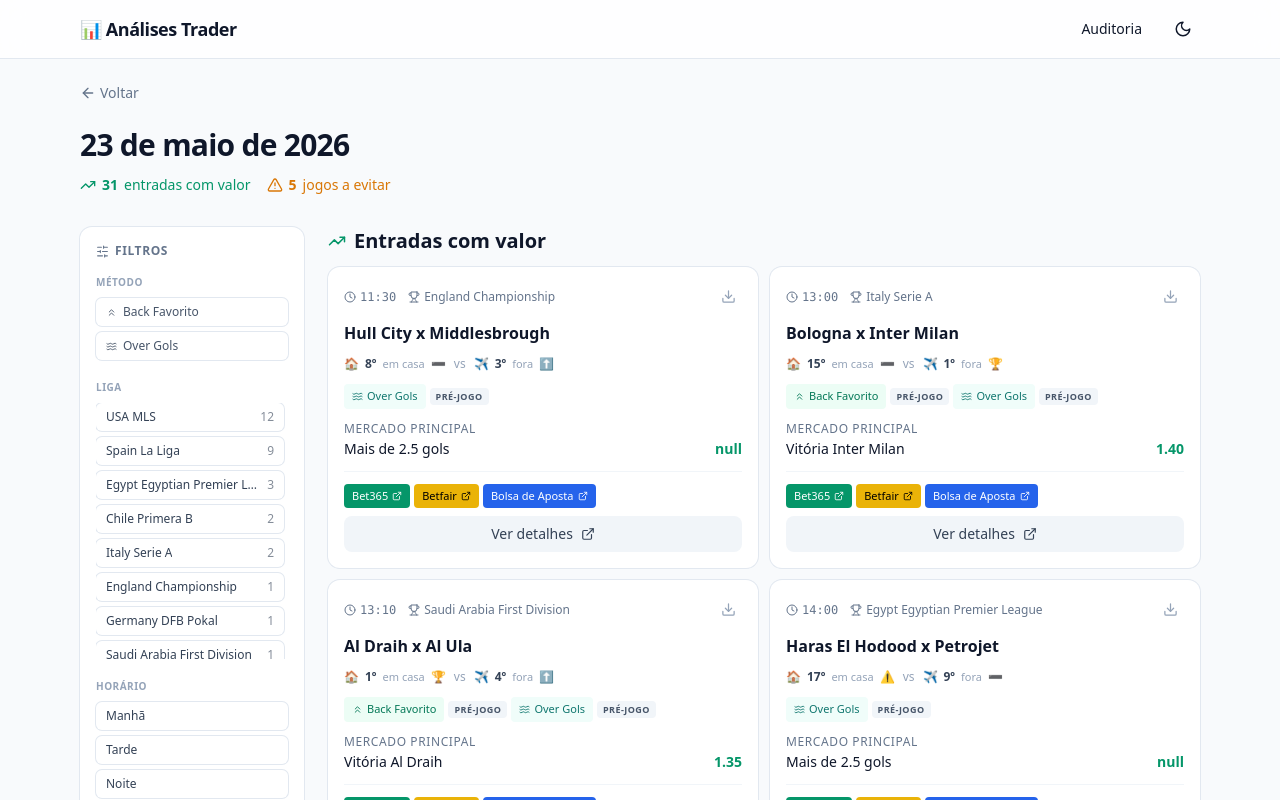
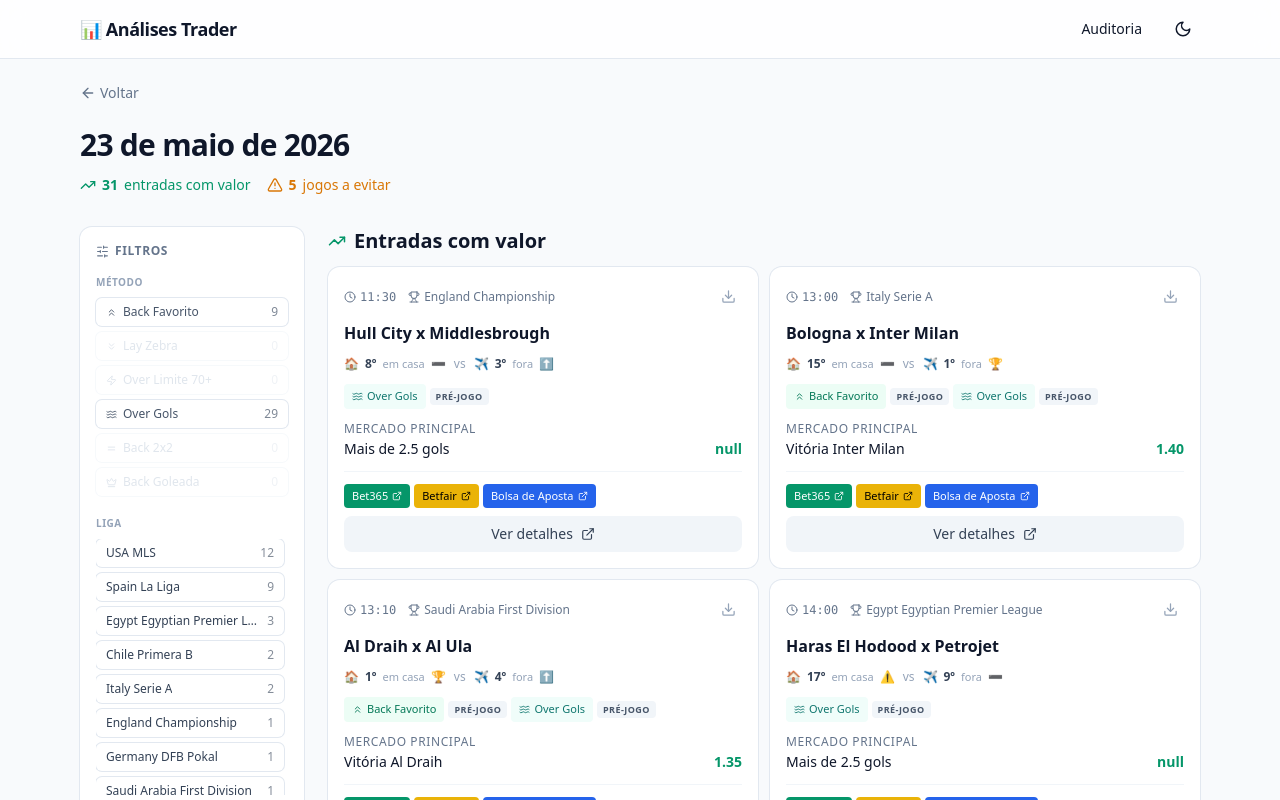
Before and after one commit to trader-viking/analisefb, a Next.js app: page /relatorio/2026-05-23 in a window 1280 px wide. Shown: the top 800 px of the page. Built offline with nearby package versions, Linux system fonts and the light colour scheme; no server answers.

Commit message:
Filtro mostra sempre os 6 metodos + prompt avalia todos genuinamente

```diff
--- a/components/ListaEntradas.tsx
+++ b/components/ListaEntradas.tsx
@@ -152,14 +152,26 @@
   }, [carregado, relatorioSlug, metodosAtivos_, ligasAtivas, horariosAtivos]);
 
   // Métodos disponíveis (só os que aparecem em alguma entrada deste dia)
+  // Conta quantas entradas usam cada método (pra mostrar sempre os 6 com contador)
+  const TODOS_METODOS = ['back_favorito','lay_zebra','over_limite_70','over_golos','back_2x2','back_goleada','confirmacao_visual'];
+  const contagemMetodos = useMemo(() => {
+    const cont: Record<string, number> = {};
+    for (const m of TODOS_METODOS) cont[m] = 0;
+    for (const e of entradas) {
+      for (const m of metodosAtivos(e)) {
+        if (cont[m] !== undefined) cont[m]++;
+      }
+    }
+    return cont;
+  }, [entradas]);
+
+  // Métodos disponíveis = sempre os 6 principais (Confirmação Visual só se houver)
   const metodosDisponiveis = useMemo(() => {
-    const set = new Set<string>();
-    for (const e of entradas) {
-      for (const m of metodosAtivos(e)) set.add(m);
-    }
-    return ['back_favorito','lay_zebra','over_limite_70','over_golos','back_2x2','back_goleada','confirmacao_visual']
-      .filter(m => set.has(m));
-  }, [entradas]);
+    const base = ['back_favorito','lay_zebra','over_limite_70','over_golos','back_2x2','back_goleada'];
+    // Adiciona confirmacao_visual só se existir em alguma entrada
+    if (contagemMetodos['confirmacao_visual'] > 0) base.push('confirmacao_visual');
+    return base;
+  }, [contagemMetodos]);
 
   // Ligas disponíveis (com contagem)
   const ligasDisponiveis = useMemo(() => {
@@ -230,19 +242,25 @@
               const info = METODOS_INFO[m];
               if (!info) return null;
               const ativo = metodosAtivos_.has(m);
+              const qtd = contagemMetodos[m] || 0;
+              const vazio = qtd === 0;
               return (
                 <button
                   key={m}
                   type="button"
+                  disabled={vazio}
                   onClick={() => toggle(metodosAtivos_, m, setMetodosAtivos_)}
                   className={`inline-flex items-center gap-1.5 px-2.5 py-1.5 rounded-md text-xs font-medium transition w-full ${
                     ativo
                       ? `${info.cor_bg} ${info.cor_text} ring-2 ${info.cor_ring}`
-                      : `ring-1 ring-ink-200 dark:ring-ink-700 hover:bg-ink-50 dark:hover:bg-ink-900 text-ink-600 dark:text-ink-400`
+                      : vazio
+                        ? `ring-1 ring-ink-100 dark:ring-ink-800 text-ink-300 dark:text-ink-700 cursor-not-allowed opacity-60`
+                        : `ring-1 ring-ink-200 dark:ring-ink-700 hover:bg-ink-50 dark:hover:bg-ink-900 text-ink-600 dark:text-ink-400`
                   }`}
                 >
                   {info.icone}
-                  {info.label}
+                  <span className="flex-1 text-left">{info.label}</span>
+                  <span className={`tabular-nums ${vazio ? 'opacity-50' : 'opacity-70'}`}>{qtd}</span>
                 </button>
               );
             })}
```
